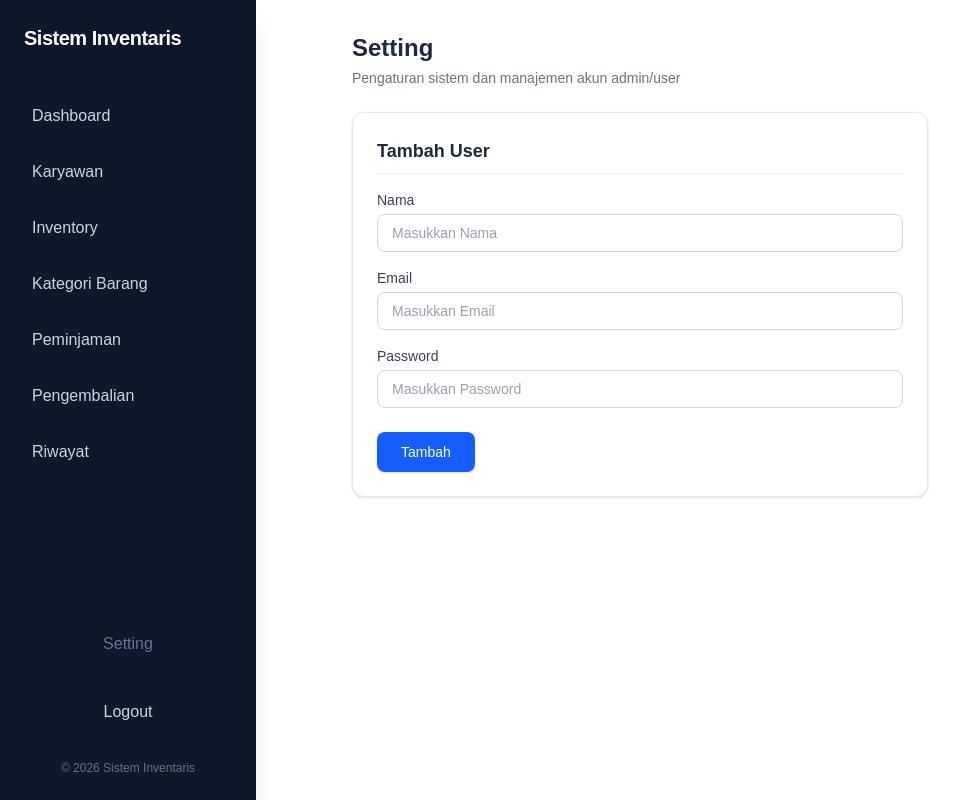
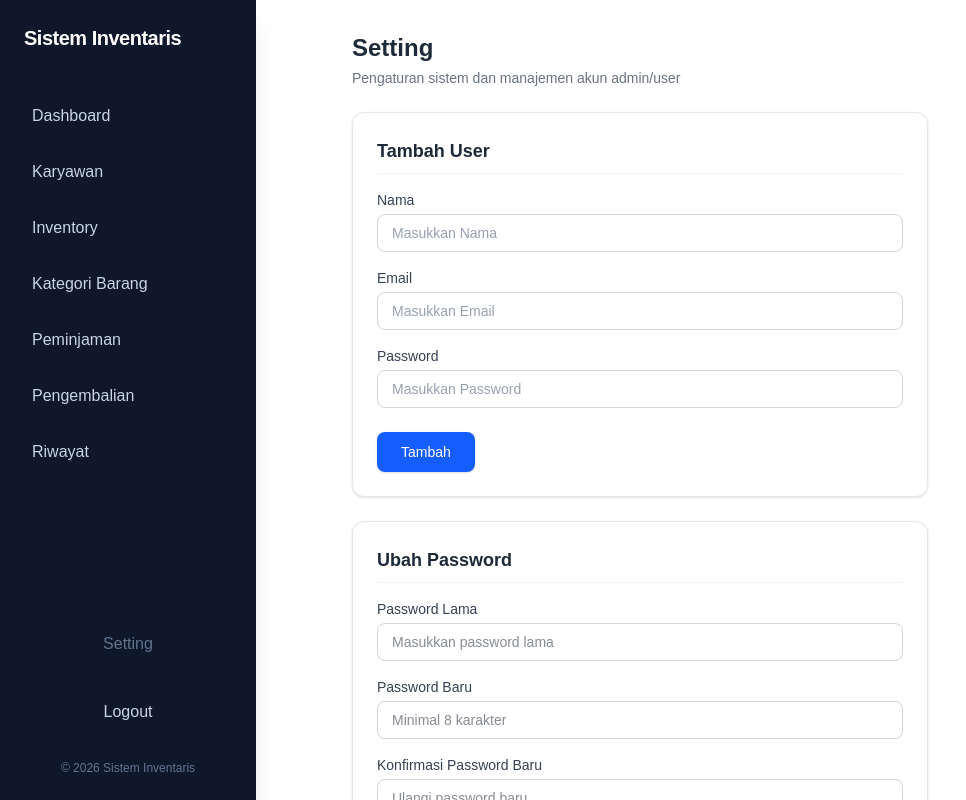
Before and after one commit to cindyrenata2104/project-nextjs, a Next.js app: page /setting in a window 1280 px wide. Shown: the whole page, without its empty margins (0-966 px from the left). Built offline with nearby package versions, Linux system fonts and the light colour scheme.

Commit message:
ubahpassword

```diff
--- a/app/(baru)/setting/page.tsx
+++ b/app/(baru)/setting/page.tsx
@@ -8,6 +8,11 @@ export default function SettingPage() {
         email:"",
         password:""
     })
+    const [passwordForm, setPasswordForm] = useState({
+    currentPassword: "",
+    newPassword: "",
+    confirmPassword: ""
+});
     const handleCreate = async (e: FormEvent<HTMLFormElement>) => {
     e.preventDefault();
 
@@ -26,6 +31,40 @@ export default function SettingPage() {
     const data = await response.json();
 
     alert(data.message);
+};
+const handleChangePassword = async (
+    e: FormEvent<HTMLFormElement>
+) => {
+    e.preventDefault();
+
+    if (passwordForm.newPassword !== passwordForm.confirmPassword) {
+        alert("Konfirmasi password baru tidak cocok");
+        return;
+    }
+
+    try {
+        const response = await fetch("/api/change-password", {
+            method: "POST",
+            headers: {
+                "Content-Type": "application/json",
+            },
+            body: JSON.stringify(passwordForm),
+        });
+
+        const data = await response.json();
+
+        alert(data.message);
+
+        if (response.ok) {
+            setPasswordForm({
+                currentPassword: "",
+                newPassword: "",
+                confirmPassword: "",
+            });
+        }
+    } catch {
+        alert("Terjadi kesalahan saat menghubungi server");
+    }
 };
     return (
         <div className="p-8 max-w-4xl mx-auto space-y-6">
@@ -91,6 +130,84 @@ export default function SettingPage() {
                     </div>
                 </form>
             </div>
+            <div className="bg-white border border-gray-200 rounded-xl shadow-sm p-6 max-w-xl">
+    <h2 className="text-lg font-semibold text-gray-800 mb-4 pb-2 border-b border-gray-100">
+        Ubah Password
+    </h2>
+
+    <form onSubmit={handleChangePassword} className="space-y-4">
+        <div>
+            <label className="block text-sm font-medium text-gray-700 mb-1">
+                Password Lama
+            </label>
+            <input
+                type="password"
+                required
+                autoComplete="current-password"
+                className="w-full border border-gray-300 rounded-lg px-3.5 py-2 text-gray-900 focus:outline-none focus:ring-2 focus:ring-blue-500 text-sm"
+                placeholder="Masukkan password lama"
+                value={passwordForm.currentPassword}
+                onChange={(e) =>
+                    setPasswordForm({
+                        ...passwordForm,
+                        currentPassword: e.target.value,
+                    })
+                }
+            />
+        </div>
+
+        <div>
+            <label className="block text-sm font-medium text-gray-700 mb-1">
+                Password Baru
+            </label>
+            <input
+                type="password"
+                required
+                minLength={8}
+                autoComplete="new-password"
+                className="w-full border border-gray-300 rounded-lg px-3.5 py-2 text-gray-900 focus:outline-none focus:ring-2 focus:ring-blue-500 text-sm"
+                placeholder="Minimal 8 karakter"
+                value={passwordForm.newPassword}
+                onChange={(e) =>
+                    setPasswordForm({
+                        ...passwordForm,
+                        newPassword: e.target.value,
+                    })
+                }
+            />
+        </div>
+
+        <div>
+            <label className="block text-sm font-medium text-gray-700 mb-1">
+                Konfirmasi Password Baru
+            </label>
+            <input
+                type="password"
+                required
+                minLength={8}
+                autoComplete="new-password"
+                className="w-full border border-gray-300 rounded-lg px-3.5 py-2 text-gray-900 focus:outline-none focus:ring-2 focus:ring-blue-500 text-sm"
+                placeholder="Ulangi password baru"
+                value={passwordForm.confirmPassword}
+                onChange={(e) =>
+                    setPasswordForm({
+                        ...passwordForm,
+                        confirmPassword: e.target.value,
+                    })
+                }
+            />
+        </div>
+
+        <div className="pt-2">
+            <button
+                type="submit"
+                className="w-full sm:w-auto px-6 py-2.5 bg-blue-600 hover:bg-blue-700 text-white font-medium rounded-lg shadow-sm transition text-sm cursor-pointer"
+            >
+                Simpan Password Baru
+            </button>
+        </div>
+    </form>
+</div>
         </div>
     );
 }
--- /dev/null
+++ b/app/api/change-password/route.ts
@@ -0,0 +1,92 @@
+import { NextResponse } from "next/server";
+import { getServerSession } from "next-auth/next";
+import { authOptions } from "@/app/api/auth/[...nextauth]/route";
+import { prisma } from "@/lib/prisma";
+import bcrypt from "bcryptjs";
+
+export async function POST(request: Request) {
+  try {
+    const session = await getServerSession(authOptions);
+
+    if (!session?.user?.email) {
+      return NextResponse.json(
+        { message: "Silakan login terlebih dahulu" },
+        { status: 401 }
+      );
+    }
+
+    const body = await request.json();
+
+    const { currentPassword, newPassword, confirmPassword } = body;
+
+    if (
+      typeof currentPassword !== "string" ||
+      typeof newPassword !== "string" ||
+      typeof confirmPassword !== "string" ||
+      !currentPassword.trim() ||
+      !newPassword ||
+      !confirmPassword
+    ) {
+      return NextResponse.json(
+        { message: "Semua kolom password wajib diisi" },
+        { status: 400 }
+      );
+    }
+
+    if (newPassword.length < 8) {
+      return NextResponse.json(
+        { message: "Password baru minimal 8 karakter" },
+        { status: 400 }
+      );
+    }
+
+    if (newPassword !== confirmPassword) {
+      return NextResponse.json(
+        { message: "Konfirmasi password tidak cocok" },
+        { status: 400 }
+      );
+    }
+
+    const user = await prisma.user.findUnique({
+      where: { email: session.user.email },
+    });
+
+    if (!user) {
+      return NextResponse.json(
+        { message: "Pengguna tidak ditemukan" },
+        { status: 404 }
+      );
+    }
+
+    const passwordMatch = await bcrypt.compare(
+      currentPassword,
+      user.password
+    );
+
+    if (!passwordMatch) {
+      return NextResponse.json(
+        { message: "Password lama salah" },
+        { status: 400 }
+      );
+    }
+
+    const hashedPassword = await bcrypt.hash(newPassword, 10);
+
+    await prisma.user.update({
+      where: { id: user.id },
+      data: { password: hashedPassword },
+    });
+
+    return NextResponse.json(
+      { message: "Password berhasil diubah" },
+      { status: 200 }
+    );
+  } catch (error) {
+    console.error("Gagal mengubah password:", error);
+
+    return NextResponse.json(
+      { message: "Terjadi kesalahan saat mengubah password" },
+      { status: 500 }
+    );
+  }
+}
```
Also changed, not shown: app/api/inventory/route.ts (line endings or trailing spaces).
